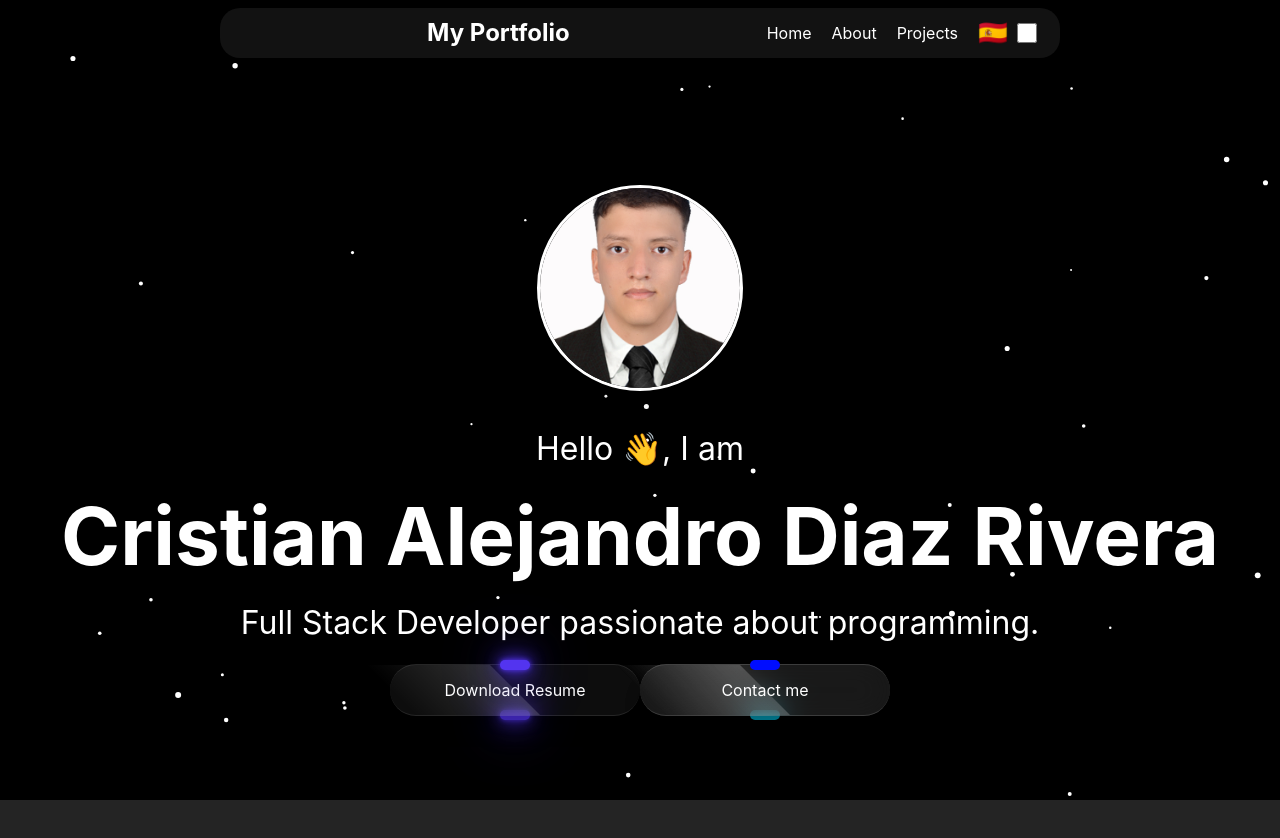
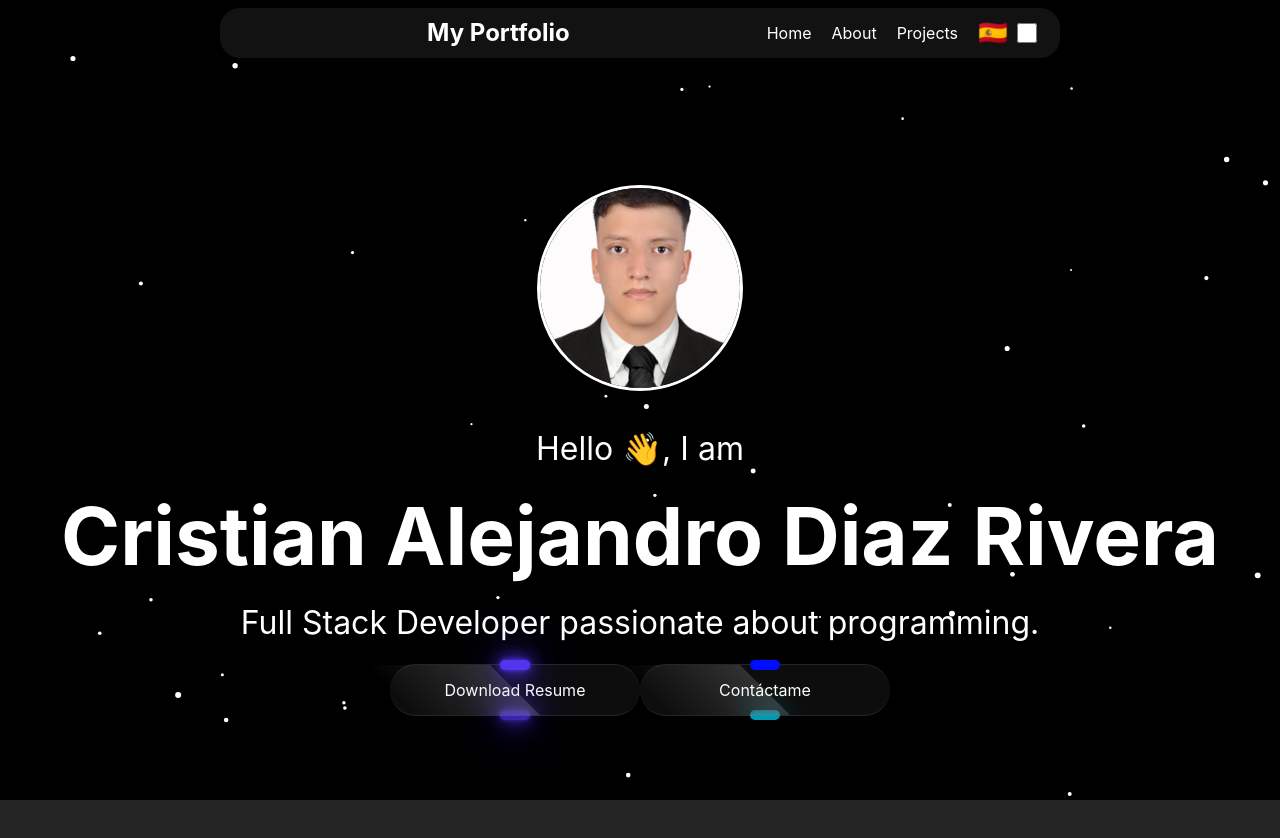
Before and after one commit to Alejod951/Portafolio, a React (Vite) app: page / in a window 1280 px wide. Shown: the top 838 px of the page. Built offline with nearby package versions, Linux system fonts and the light colour scheme.

Commit message:
Contact me update

```diff
--- a/src/pages/HomePage.tsx
+++ b/src/pages/HomePage.tsx
@@ -33,11 +33,13 @@ const HomePage: React.FC<HomePageProps> = ({ language }) => {
         </div>
 
         <div className="btn">
-          <a href="https://drive.google.com/uc?export=download&id=1hMqZ1plCEUkoZCfDNIkFDessAkdXo7os">
-
-          </a>
-          <Link to="/contactme">{language === 'en' ? 'Contactame' : 'Contact me'}</Link>
-        </div>
+  <a
+    href="mailto:Alejod951@gmail.com"
+    className="contact-link"
+  >
+    {language === 'en' ? 'Contact me' : 'Contáctame'}
+  </a>
+</div>
 
 
       </div>
```
